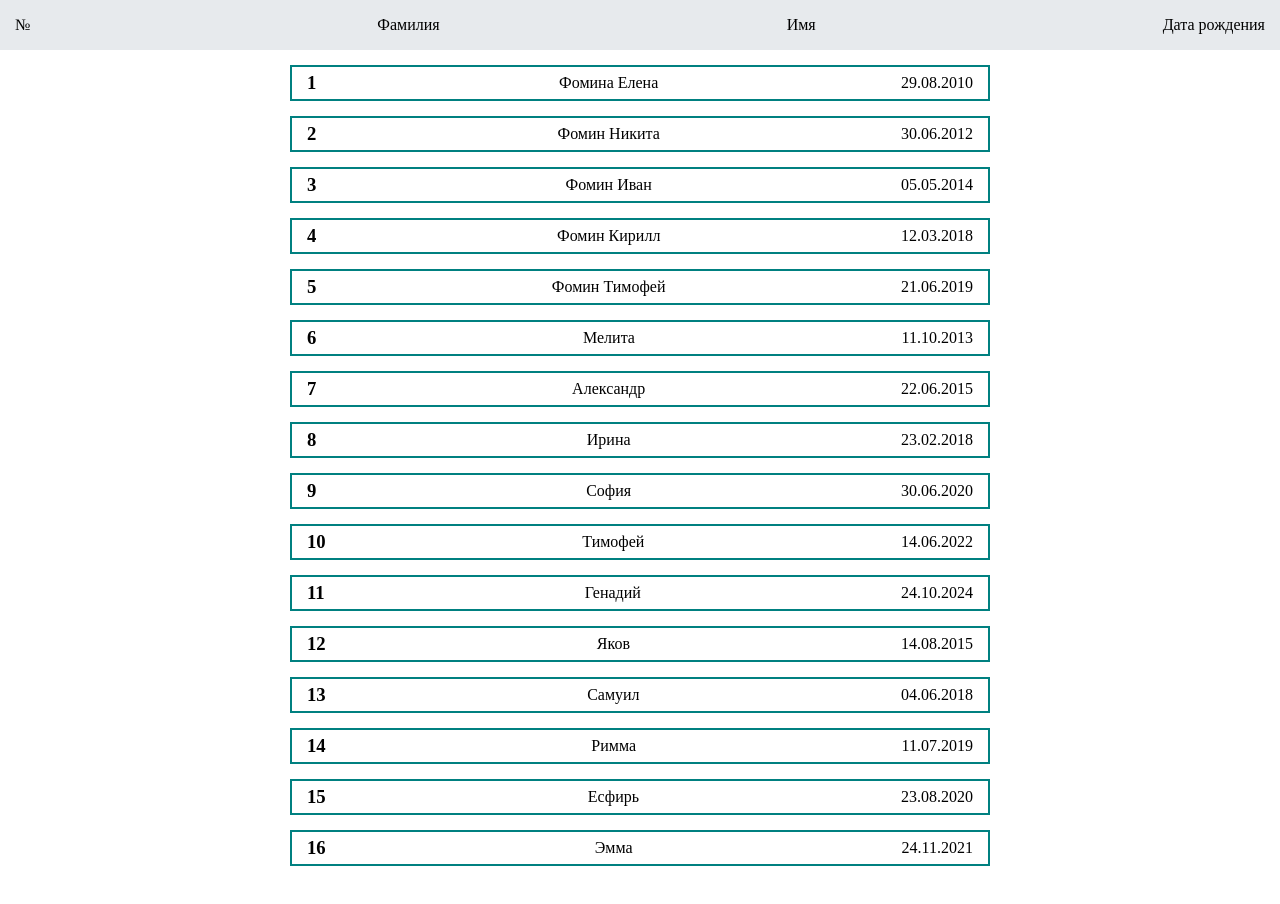
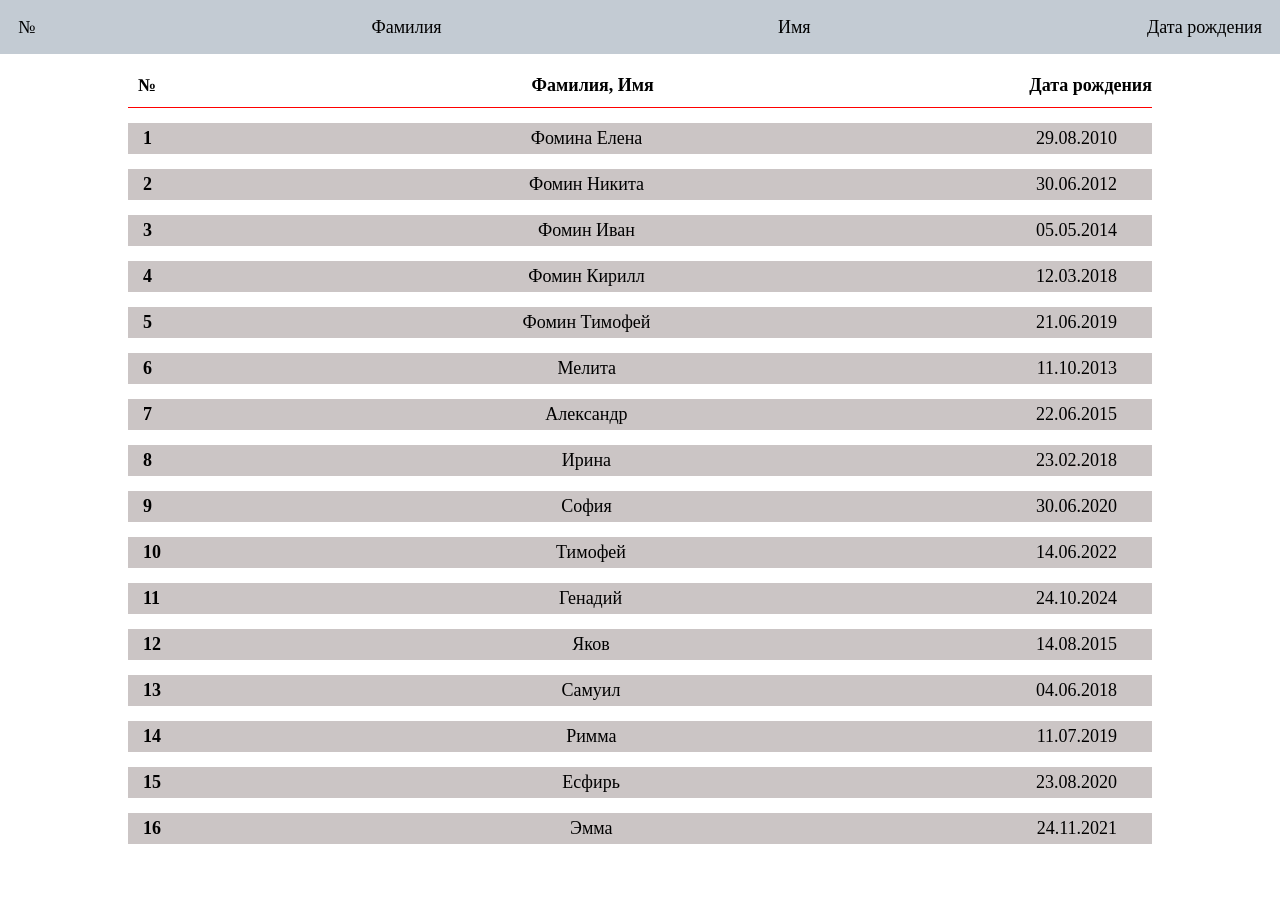
Before and after one commit to Elisei-Trifan/children-church, a React (Create React App) app: page / in a window 1280 px wide. Shown: the top 904 px of the page. Built offline with nearby package versions, Linux system fonts and the light colour scheme.

Commit message:
component TableName

```diff
--- a/src/App.js
+++ b/src/App.js
@@ -1,5 +1,6 @@
 import ChildrenItem from './components/ChildrenItem'
 import Navbar from './components/Navbar'
+import TableName from './components/TableName'
 
 import './style/App.css'
 
@@ -7,6 +8,7 @@ function App() {
   return (
     <>
       <Navbar />
+      <TableName />
       <div className="App">
         <ChildrenItem />
       </div>
--- a/src/components/ChildrenItem.jsx
+++ b/src/components/ChildrenItem.jsx
@@ -4,14 +4,14 @@ import { children } from '../data/children'
 const ChildrenItem = () => {
   return (
     <>
-      {children.map((item) => (
+      {children.map((item, index) => (
         <div key={item.id} className="item">
-          <h3> {item.id} </h3>
+          <h3> {index + 1} </h3>
 
-          <p>
-            {item.lastname} {item.name}{' '}
+          <p style={{ paddingRight: '15px' }}>
+            {item.lastname} {item.name}
           </p>
-          <p> {item.dateOfBirth} </p>
+          <p style={{ paddingRight: '20px' }}> {item.dateOfBirth} </p>
         </div>
       ))}
     </>
--- /dev/null
+++ b/src/components/TableName.jsx
@@ -0,0 +1,17 @@
+import React from 'react'
+
+const TableName = () => {
+  return (
+    <>
+      <div className="table_name">
+        <h3 style={{ paddingLeft: '10px' }}> № </h3>
+
+        <h3>Фамилия, Имя</h3>
+
+        <h3> Дата рождения </h3>
+      </div>
+    </>
+  )
+}
+
+export default TableName
--- a/src/style/App.css
+++ b/src/style/App.css
@@ -2,6 +2,7 @@
   margin: 0;
   padding: 0;
   box-sizing: border-box;
+  font-size: 18px;
 }
 
 body {
@@ -15,27 +16,44 @@ body {
 }
 
 .navbar {
-  height: 50px;
+  position: fixed;
+  top: 0;
+  height: 3rem;
   width: 100%;
   display: flex;
   align-items: center;
   justify-content: space-between;
-  padding: 0 15px;
-  background: rgb(195, 203, 211, 0.4);
-  z-index: 100;
+  padding: 0 1rem;
+  background: rgb(195, 203, 211);
+  z-index: 1000;
 }
 
 .App {
-  width: 700px;
+  margin-top: 6rem;
+  width: 80vw;
+}
+
+.table_name {
+  position: fixed;
+  top: 3rem;
+  height: 3rem;
+  width: 80vw;
+  padding-top: 0.5rem;
+  display: flex;
+  justify-content: space-between;
+  align-items: center;
+  border-bottom: 1px solid red;
+  z-index: 1000;
+  background: white;
 }
 
 .item {
   display: flex;
   justify-content: space-between;
   align-items: center;
-  border: 2px solid teal;
   margin-top: 15px;
   padding: 5px 15px;
+  background: #cbc5c5;
 }
 
 /* .post_btns {
```
